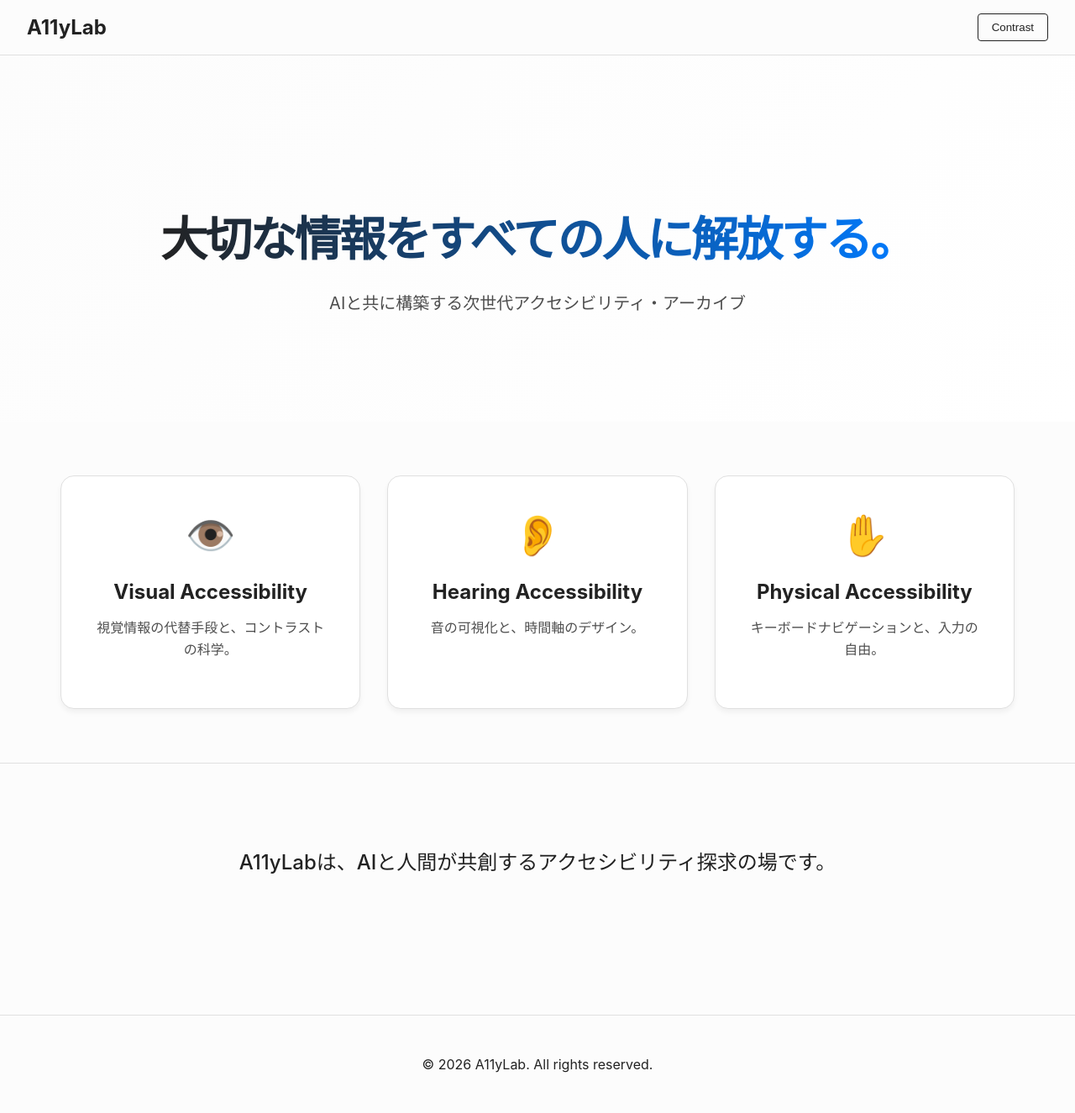
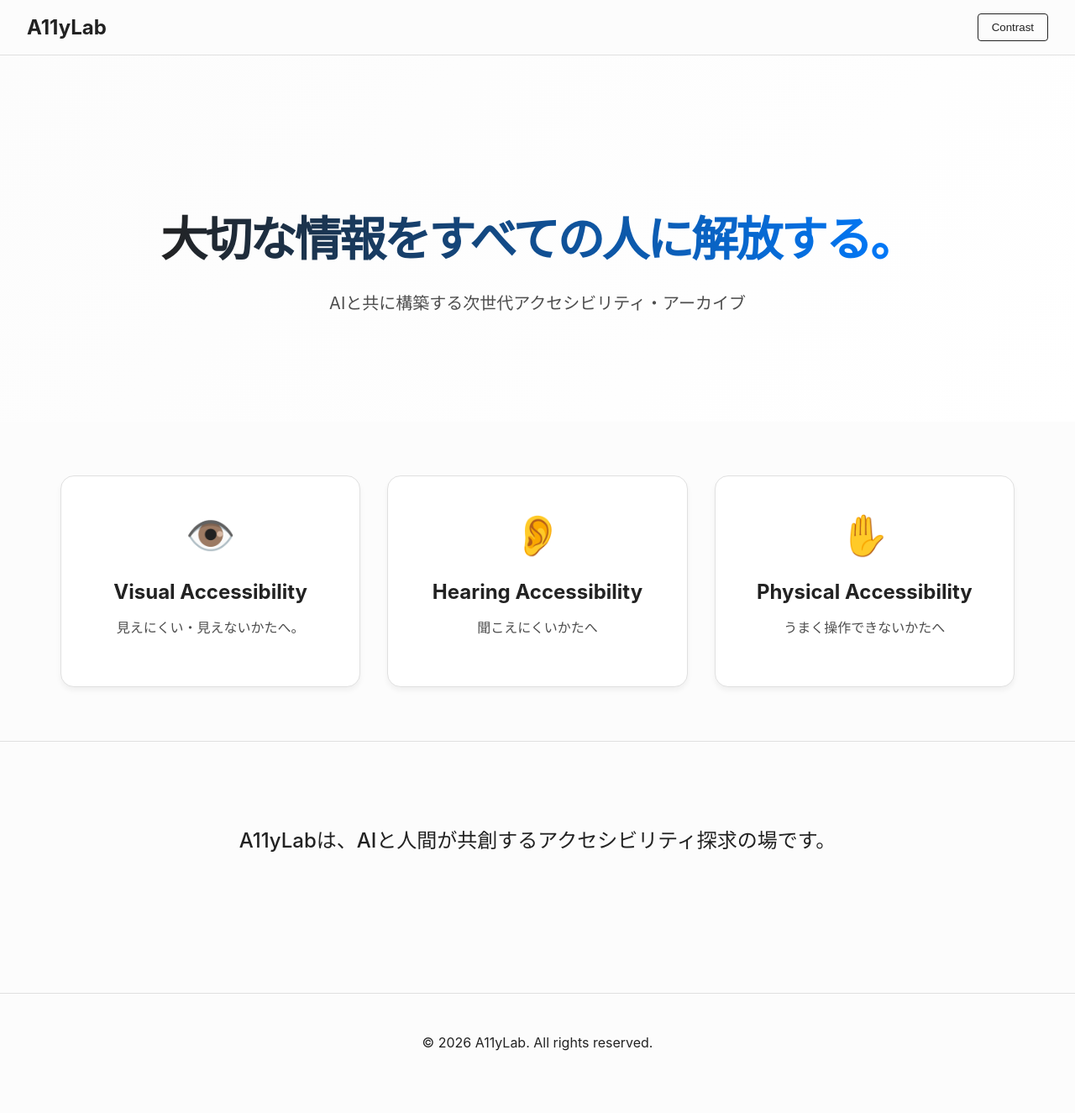
Before and after one commit to SilentMalachite/A11yLab, a Jekyll site: the page built from index.html, in a window 1280 px wide. Shown: the whole page at 84% size. Built offline with Jekyll 4.4.1, drawn with Linux system fonts in a browser that asks for light colours; after the commit the page ends 1299 px from its top, so only the background shows below that.

Commit message:
Update index.html
Co-Authored-By: Warp <agent@warp.dev>

```diff
--- a/index.html
+++ b/index.html
@@ -16,19 +16,19 @@ body_class: layout-home
     <a href="{{ '/visual/' | relative_url }}" class="feature-card">
         <div class="card-icon">👁️</div>
         <h3>Visual Accessibility</h3>
-        <p>視覚情報の代替手段と、コントラストの科学。</p>
+        <p>見えにくい・見えないかたへ。</p>
     </a>
 
     <a href="{{ '/hearing/' | relative_url }}" class="feature-card">
         <div class="card-icon">👂</div>
         <h3>Hearing Accessibility</h3>
-        <p>音の可視化と、時間軸のデザイン。</p>
+        <p>聞こえにくいかたへ</p>
     </a>
 
     <a href="{{ '/physical/' | relative_url }}" class="feature-card">
         <div class="card-icon">✋</div>
         <h3>Physical Accessibility</h3>
-        <p>キーボードナビゲーションと、入力の自由。</p>
+        <p>うまく操作できないかたへ</p>
     </a>
 </section>
 
```
